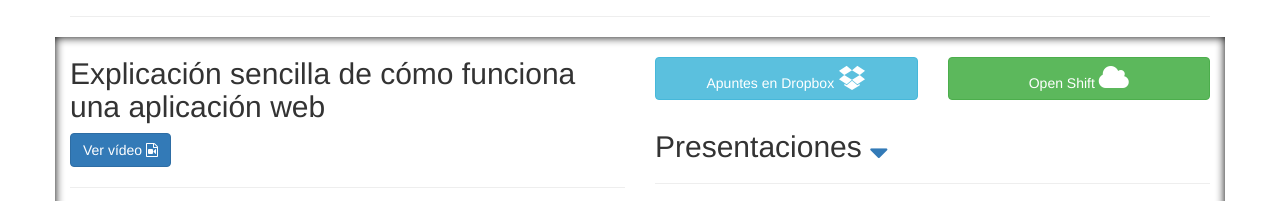
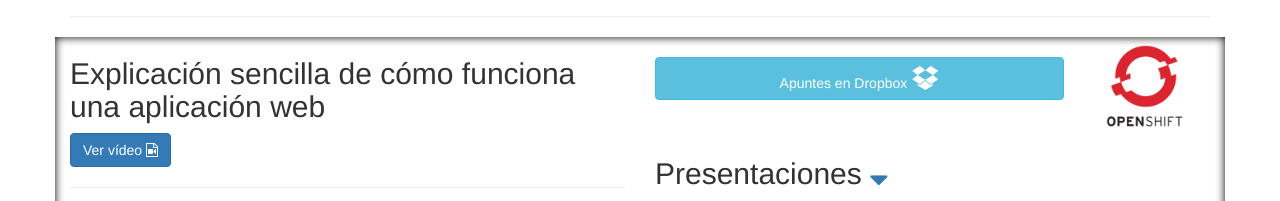
Before and after one commit to DesarrollowebToledo/DesarrollowebToledo.github.io, a plain HTML site: page index.html in a window 1280 px wide. Shown: the part 83-284 px from the top of the page. Drawn offline with nearby package versions, Linux system fonts and the light colour scheme.

Commit message:
logo openshift

```diff
--- a/index.html
+++ b/index.html
@@ -62,11 +62,11 @@
 
 				<div class="row">
 
-					<div class="col-md-6">
+					<div class="col-md-9">
 					<h2><a  class="btn btn-info btn-block" href="https://www.dropbox.com/sh/bm6xmy5xsjxz783/AADRJtidvYWhNX96wQLPjh-fa?dl=0">Apuntes en Dropbox <i class="fa fa-dropbox fa-2x"></i></a></h2>
 					</div>
-					<div class="col-md-6">
-						<h2><a  class="btn btn-success btn-block" href="https://openshift.redhat.com/app/console/applications">Open Shift <i class="fa fa-cloud fa-2x"></i></a></h2>
+					<div class="col-md-3">
+						<a href="https://openshift.redhat.com/app/console/applications"><img src="images/OpenShift.png" width='100px'alt="Open Shift" /></a>
 					</div>
 			</div>
 			<h2>Presentaciones <a data-toggle="collapse" href="#presentaciones" aria-expanded="false" aria-controls="presentaciones"><i class="fa fa-sort-desc fa-1x"></i></a></h2>
```
Also changed, not shown: images/OpenShift.png (added).
